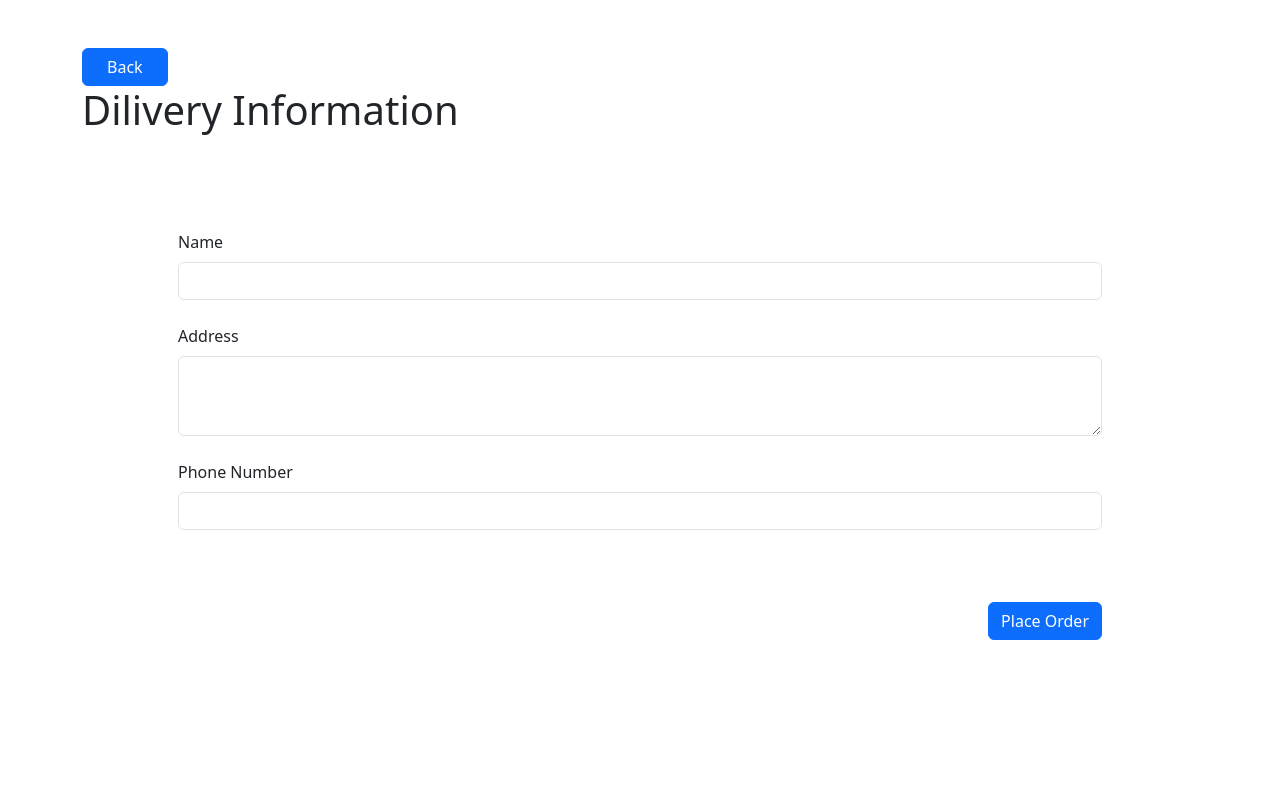
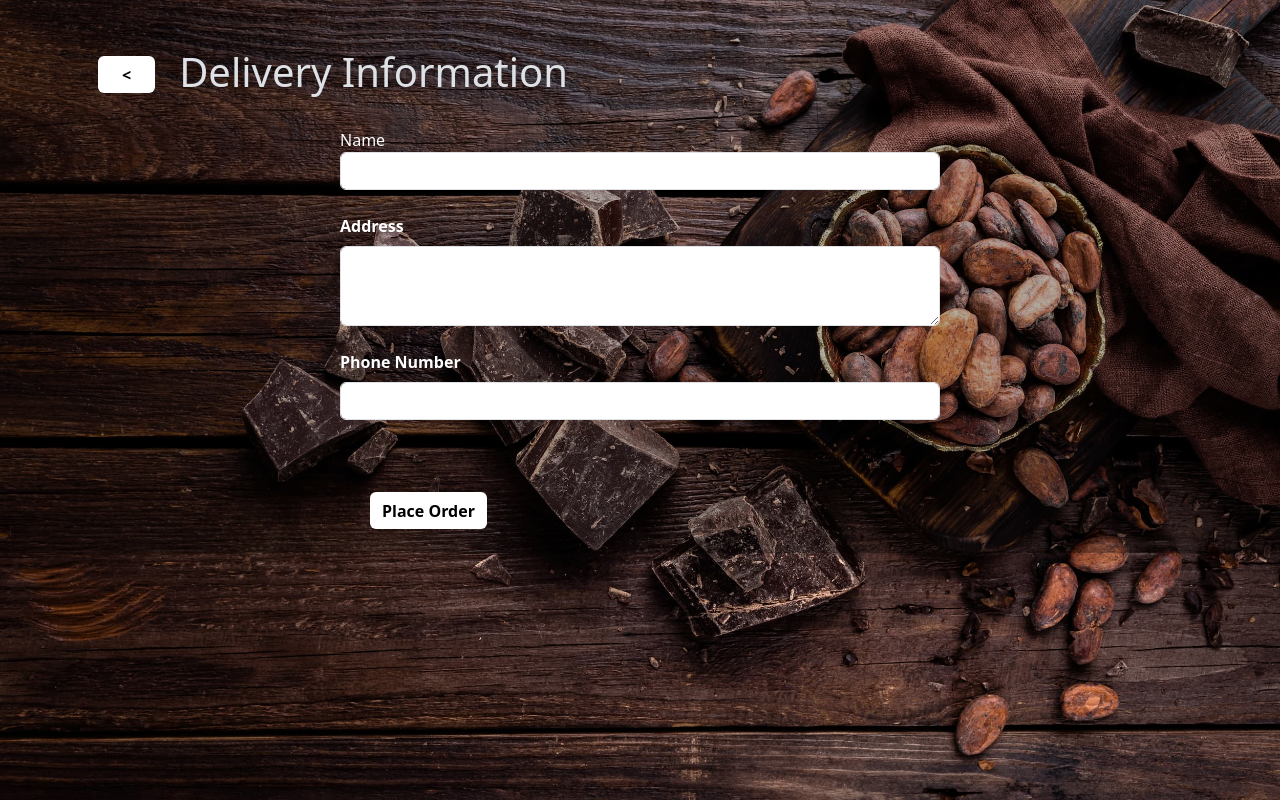
Before and after one commit to AshenKavinda/HTML-CSS-BootStrap-PHP-WebCW, a PHP site: page /cart/deliveryInformation.php in a window 1280 px wide. Run offline with PHP 8.4, Linux system fonts and the light colour scheme; data that the repository does not hold is empty.

Commit message:
commitAd

```diff
--- a/cart/cart.php
+++ b/cart/cart.php
@@ -10,7 +10,7 @@ session_start();
     <link rel="stylesheet" href="style.css">
 </head>
 <body>
-    <div class="container mt-5 p-4">
+    <div class="container mt-5">
         <div class="mb5 d-flex flex-row gap-4 m-3">
             <a href="../displayItems/productCard.php" style="text-decoration: none;color:aliceblue;"><button class="btn btn-primary px-4 mt-2"><</button></a>
             <h1>Shopping Cart</h1>
--- a/cart/deliveryInformation.php
+++ b/cart/deliveryInformation.php
@@ -1,6 +1,5 @@
 <?php
 session_start();
-
 ?>
 
 <!doctype html>
@@ -10,34 +9,42 @@ session_start();
     <meta name="viewport" content="width=device-width, initial-scale=1">
     <title>Bootstrap demo</title>
     <link href="https://cdn.jsdelivr.net/npm/bootstrap@5.3.3/dist/css/bootstrap.min.css" rel="stylesheet" integrity="sha384-QWTKZyjpPEjISv5WaRU9OFeRpok6YctnYmDr5pNlyT2bRjXh0JMhjY6hW+ALEwIH" crossorigin="anonymous">
+    <link rel="stylesheet" href="style.css">
   </head>
   <body>
     <div class="container">
-        <div class="mt-5">
-            <a href="cart.php" style="text-decoration: none;color:aliceblue;"><button class="btn btn-primary px-4">Back</button></a>
-            <h1>Dilivery Information</h1>
-            <?php if(isset($_POST['total'])): ?>
-                <h3>Total : <?=$_POST['total']?></h3>
-            <?php endif; ?>
+        <div class="mt-5 d-flex flex-row gap-4 m-3">
+            <a href="cart.php" style="text-decoration: none;color:aliceblue;"><button class="btn btn-primary px-4 mt-2"><</button></a>
+            <h1>Delivery Information</h1>
+        </div>
 
         </div>
         <form id="orderForm" action="addOrder.php" method="post">
-            <div class="mx-5 px-5 my-5 py-5 d-flex flex-column gap-4">
+            <div class=" my-4 d-flex flex-column gap-4 w-100 h-100 align-items-center">
                 <div>
-                    <label for="name" class="form-label">Name</label>
-                    <input type="text" id="name" name="name" class="form-control">
+                    <label for="name" class="formlabel" style="color:white;">Name</label>
+                    <input type="text" id="name" name="name" class="form-control" style="width:600px;">
                 </div>
                 <div>
-                    <label for="address" class="form-label">Address</label>
-                    <textarea style="height: 10vh;" id="address" name="address" class="form-control"></textarea>
+                    <label for="address" class="form-label" style="color:white;">Address</label>
+                    <textarea style="height: 10vh; width:600px;" id="address" name="address" class="form-control"></textarea>
                 </div>
                 <div>
-                    <label for="phone" class="form-label">Phone Number</label>
-                    <input type="text" id="phone" name="phone" class="form-control">
+                    <label for="phone" class="form-label" style="color:white;">Phone Number</label>
+                    <input type="text" id="phone" name="phone" class="form-control" style="width:600px;">
                 </div>
-                <div class="mt-5 w-100">
+                <div class="container mt-5 w-100 mx-5">
                     <input type="hidden" name="total" value="<?=$_POST['total']?>">
-                    <button style="float: right;" type="submit" class="btn btn-primary">Place Order</button>
+                    <div class= "mx-5 d-flex" style="gap:240px;">
+                        <div>
+                        <?php if(isset($_POST['total'])): ?>
+                            <h3 style="color:white; margin-left:210px; background-color:#3a170d; border-radius:5px; width:250px; height:35px;    align-items: center;display: flex;justify-content: center;">Total : Rs. <?=$_POST['total']?>.00</h3>
+                        <?php endif; ?>
+                        </div>
+                        <div class="d-flex justify-content-end">
+                            <button type="submit" class="btn btn-primary">Place Order</button>
+                        </div>
+                    </div>
                 </div>
             </div>
         </form>
--- a/cart/style.css
+++ b/cart/style.css
@@ -107,3 +107,16 @@ h2{
 .btnDelete:hover{
     background-color: red;
 }
+
+.form-label{
+    color: white;
+    font-weight: bold;
+}
+
+.h3{
+    color: white !important;
+}
+.form-control{
+    width: 500px;
+
+}
```
Also changed, not shown: adminPanel/index1.php (+31 -2 lines), adminPanel/style.css (+11 -0 lines).
